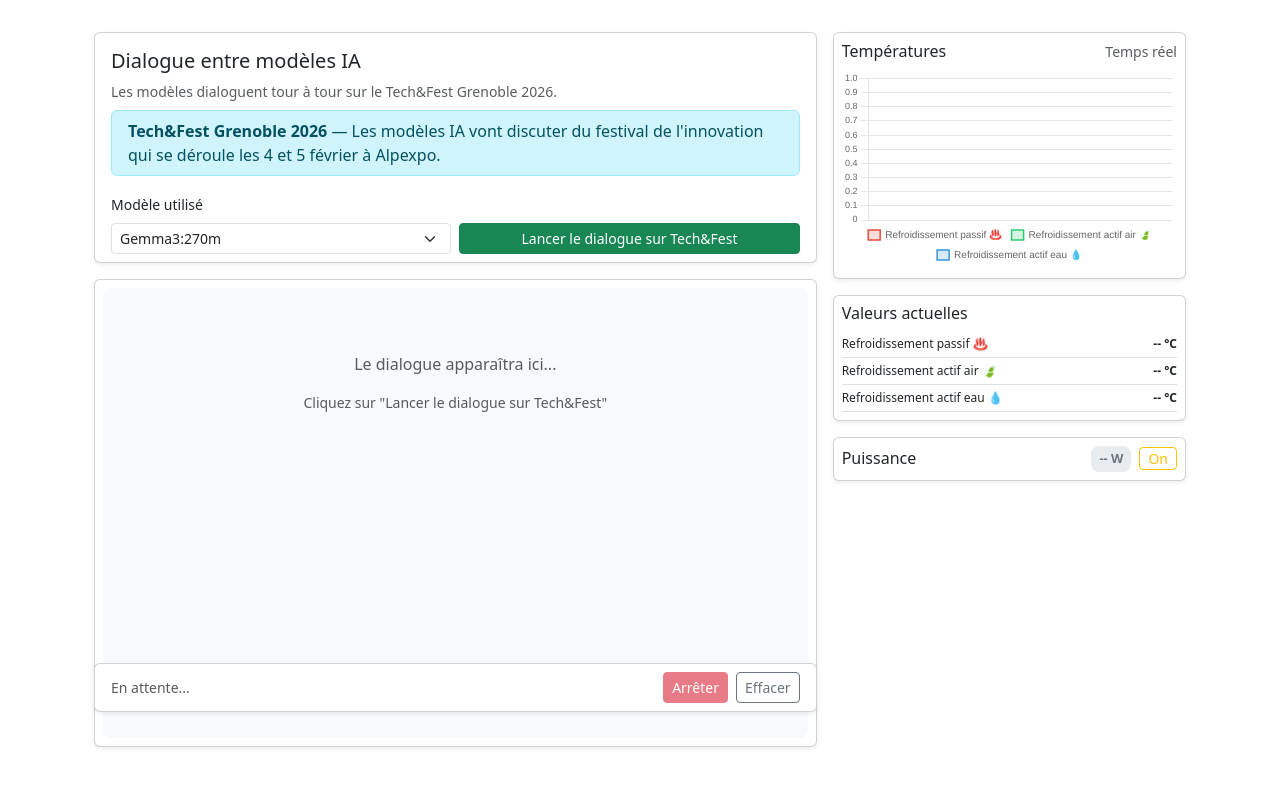
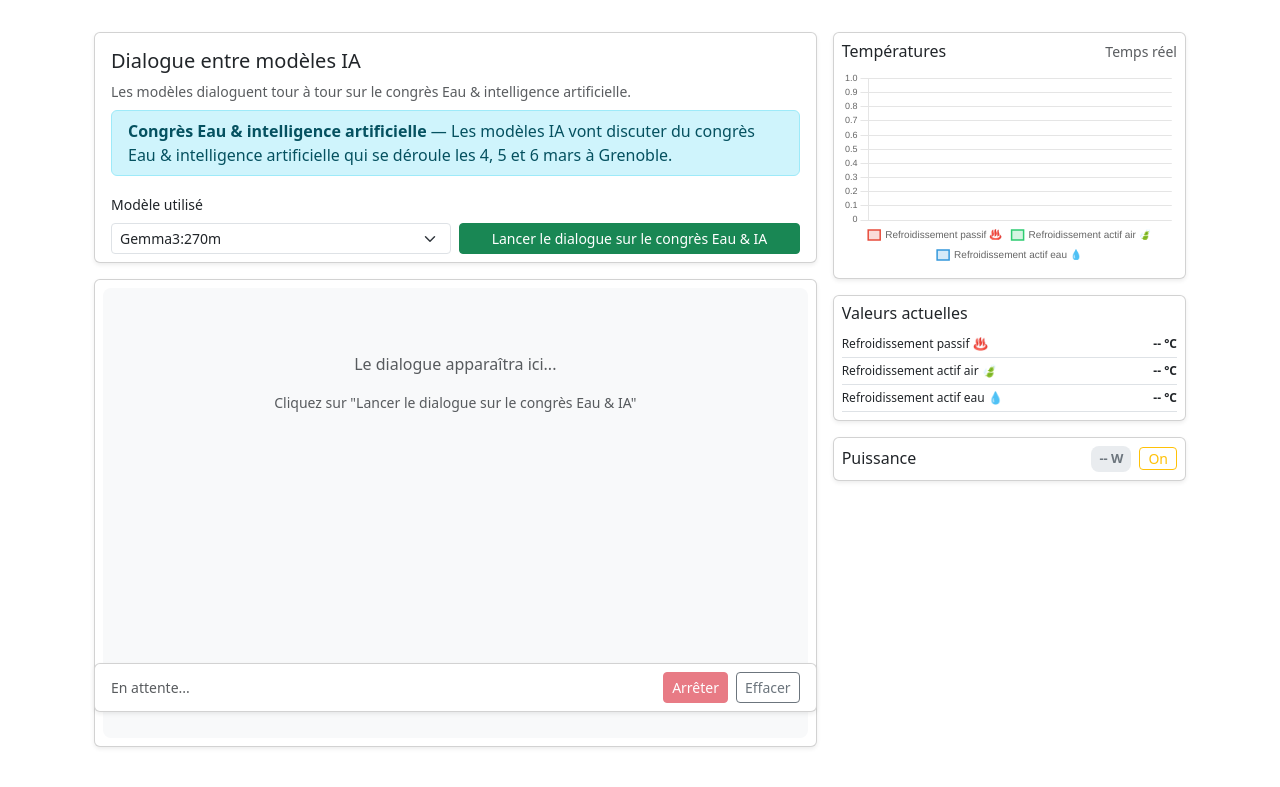
Before and after one commit to Pierre-Loic/maquette-data-center-django, a Django app: page /dialogue/ in a window 1280 px wide. Shown: the part 88-875 px from the top of the page. Run offline with Django 5.2, Linux system fonts and the light colour scheme; data that the repository does not hold is empty.

Commit message:
update context for EAU&IA

```diff
--- a/interface/dashboard/templates/dashboard/dialogue.html
+++ b/interface/dashboard/templates/dashboard/dialogue.html
@@ -115,11 +115,11 @@
                 <div class="card-body pb-2">
                     <h2 class="h5 card-title mb-2">Dialogue entre modèles IA</h2>
                     <p class="text-muted small mb-2">
-                        Les modèles dialoguent tour à tour sur le Tech&Fest Grenoble 2026.
+                        Les modèles dialoguent tour à tour sur le congrès Eau & intelligence artificielle.
                     </p>
 
                     <div class="alert alert-info py-2 mb-3">
-                        <strong>Tech&Fest Grenoble 2026</strong> — Les modèles IA vont discuter du festival de l'innovation qui se déroule les 4 et 5 février à Alpexpo.
+                        <strong>Congrès Eau & intelligence artificielle</strong> — Les modèles IA vont discuter du congrès Eau & intelligence artificielle qui se déroule les 4, 5 et 6 mars à Grenoble.
                     </div>
 
                     <form id="dialogueForm">
@@ -137,7 +137,7 @@
                             </div>
                             <div class="col-md-6">
                                 <button type="submit" id="startBtn" class="btn btn-success btn-sm w-100">
-                                    Lancer le dialogue sur Tech&Fest
+                                    Lancer le dialogue sur le congrès Eau & IA
                                 </button>
                             </div>
                         </div>
@@ -150,7 +150,7 @@
                     <div id="chatMessages" class="chat-messages">
                         <div class="text-center text-muted py-5">
                             <p>Le dialogue apparaîtra ici...</p>
-                            <p class="small">Cliquez sur "Lancer le dialogue sur Tech&Fest"</p>
+                            <p class="small">Cliquez sur "Lancer le dialogue sur le congrès Eau & IA"</p>
                         </div>
                     </div>
                 </div>
@@ -361,8 +361,8 @@
 
     const MODEL_COLORS = ['model-0', 'model-1', 'model-2'];
 
-    // Contexte Tech&Fest prédéfini
-    const TECHFEST_CONTEXT = `Parle-moi de l'événement Tech&Fest qui se déroule à Grenoble.
+    // Contexte EAUIA prédéfini
+    const EAUIA_CONTEXT = `Parle-moi de l'événement Tech&Fest qui se déroule à Grenoble.
 
 Voici les informations connues :
 • C'est le festival de l'innovation et de la tech qui aura lieu les 4 et 5 février 2026 à Alpexpo, Grenoble (France).
@@ -421,7 +421,7 @@ Présente cet événement en style informatif et attractif pour un public intér
         chatMessages.innerHTML = `
             <div class="text-center text-muted py-5">
                 <p>Le dialogue apparaîtra ici...</p>
-                <p class="small">Cliquez sur "Lancer le dialogue sur Tech&Fest"</p>
+                <p class="small">Cliquez sur "Lancer le dialogue sur le congrès Eau & IA"</p>
             </div>
         `;
         conversationHistory = [];
@@ -484,7 +484,7 @@ Présente cet événement en style informatif et attractif pour un public intér
 
         conversationHistory.push({
             model: 'system',
-            content: TECHFEST_CONTEXT + `\n\nRÈGLES STRICTES:
+            content: EAUIA_CONTEXT + `\n\nRÈGLES STRICTES:
 - Répondez en UNE SEULE PHRASE COURTE (15 mots max)
 - INTERDIT de répéter ce que les autres ont dit
 - Ajoutez une NOUVELLE information ou un NOUVEL aspect
```
